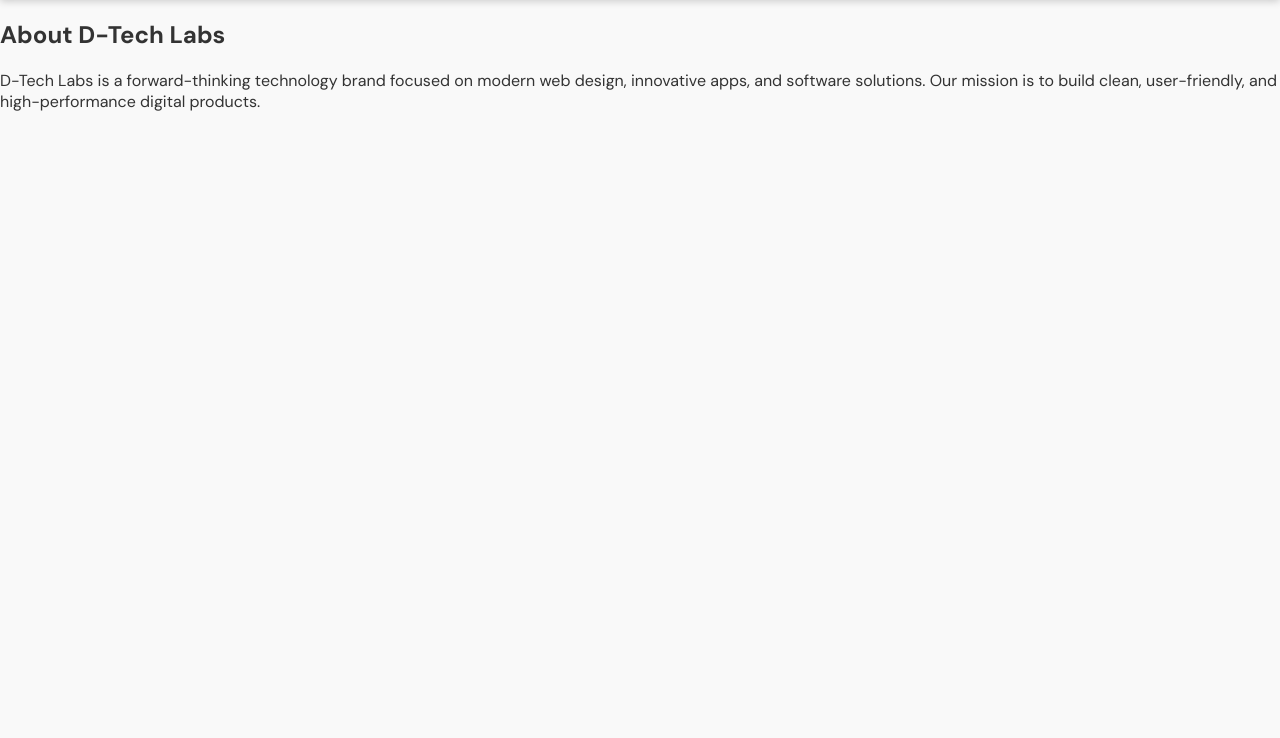
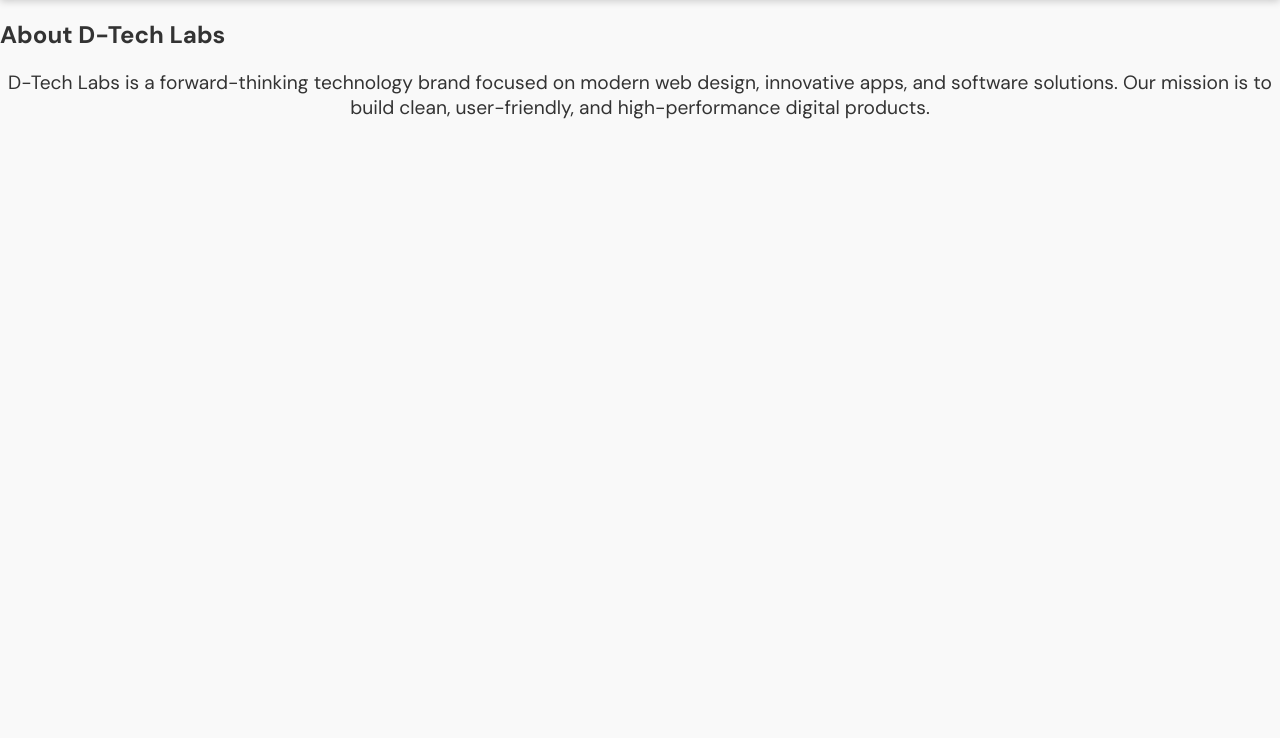
Before and after one commit to LDRG2/Personal-project, a plain HTML site: page about.html in a window 1280 px wide. Shown: the part 62-800 px from the top of the page. Drawn offline with Linux system fonts and the light colour scheme.

Commit message:
Update style.css

```diff
--- a/style.css
+++ b/style.css
@@ -18,6 +18,11 @@ header {
 .logo {
   font-size: 1.5rem;
   font-weight: 700;
+}
+
+.about {
+  text-align: center;
+  font-size: 1.2rem;
 }
 
 nav {
```
